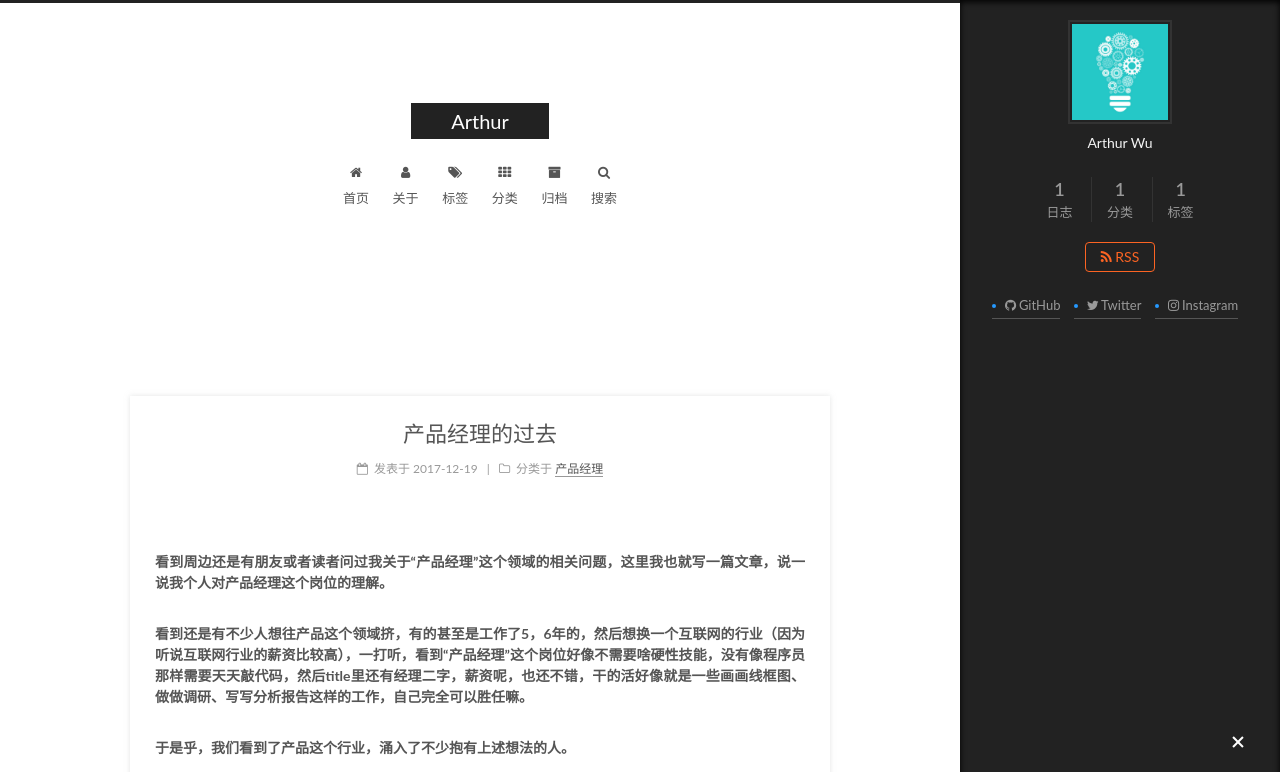
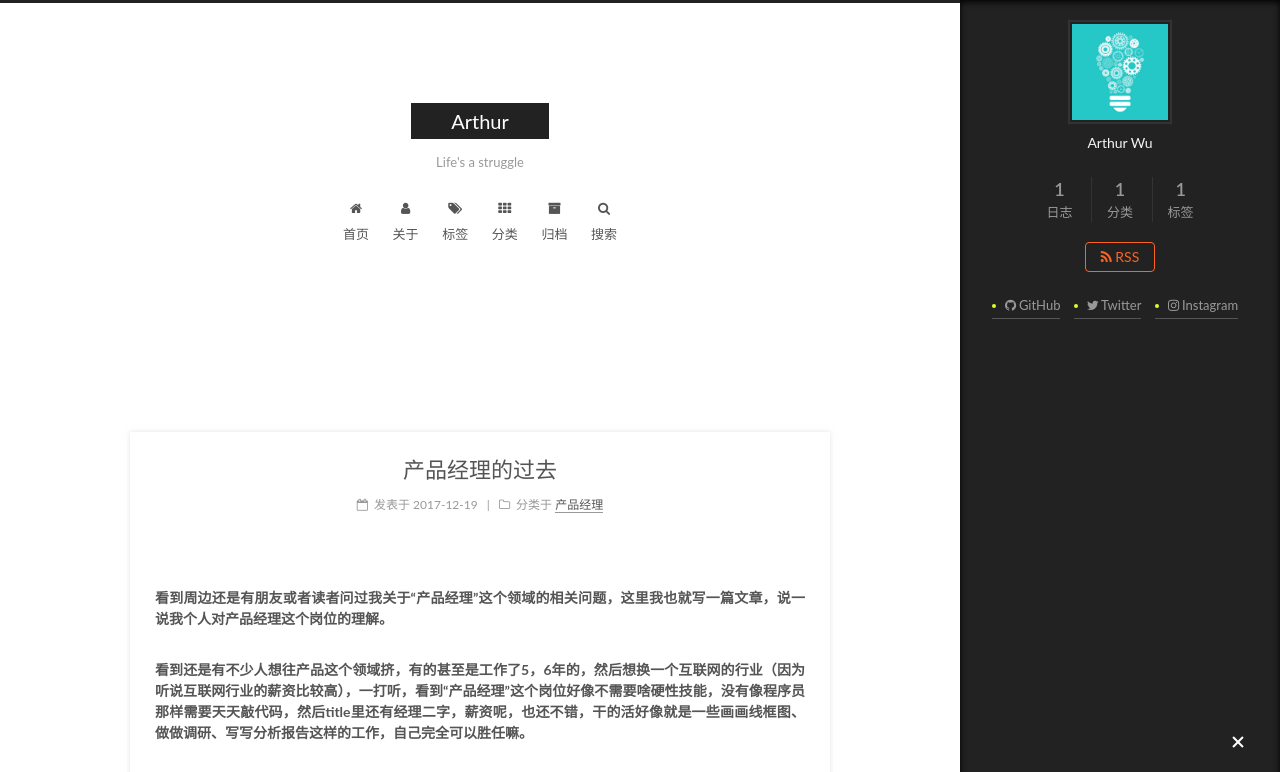
Before and after one commit to Arthurwu24/Arthurwu24.github.io, a plain HTML site: page index.html in a window 1280 px wide. Both pictures are taken after a click on the element 1238 px from the left and 743 px from the top of the page. Shown: the top 772 px of the page. Drawn offline with Linux system fonts and the light colour scheme; some packages are replaced by stand-ins of ours; a script that the page names is missing.

Commit message:
Site updated: 2017-12-20 22:08:27

```diff
--- a/atom.xml
+++ b/atom.xml
@@ -2,7 +2,7 @@
 <feed xmlns="http://www.w3.org/2005/Atom">
   <title>Arthur</title>
 
-
+  <subtitle>Life&#39;s a struggle</subtitle>
   <link href="/atom.xml" rel="self"/>
 
   <link href="http://yoursite.com/"/>
--- a/css/main.css
+++ b/css/main.css
@@ -1822,7 +1822,7 @@ pre .javascript .function {
   width: 4px;
   height: 4px;
   border-radius: 50%;
-  background: #2599ff;
+  background: #dbff2a;
 }
 .links-of-blogroll {
   font-size: 13px;
--- a/index.html
+++ b/index.html
@@ -178,7 +178,7 @@
       </a>
     </div>
 
-        <p class="site-subtitle"></p>
+        <p class="site-subtitle">Life's a struggle</p>
 
   </div>
 
```
Also changed, not shown: 2017/12/19/产品经理的过去/index.html (+1 -1 lines), about/index.html (+1 -3 lines), archives/2017/12/index.html (+1 -1 lines), archives/2017/index.html (+1 -1 lines), archives/index.html (+1 -1 lines), categories/index.html (+3 -1 lines), categories/产品经理/index.html (+1 -1 lines), tags/index.html (+1 -1 lines), tags/产品/index.html (+1 -1 lines).
